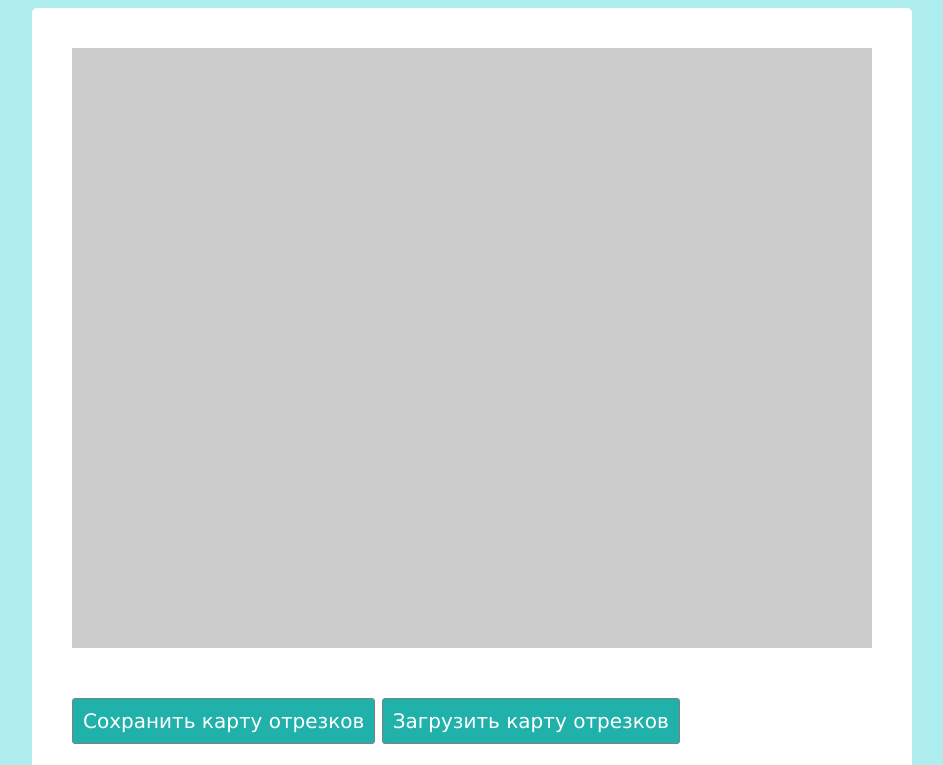
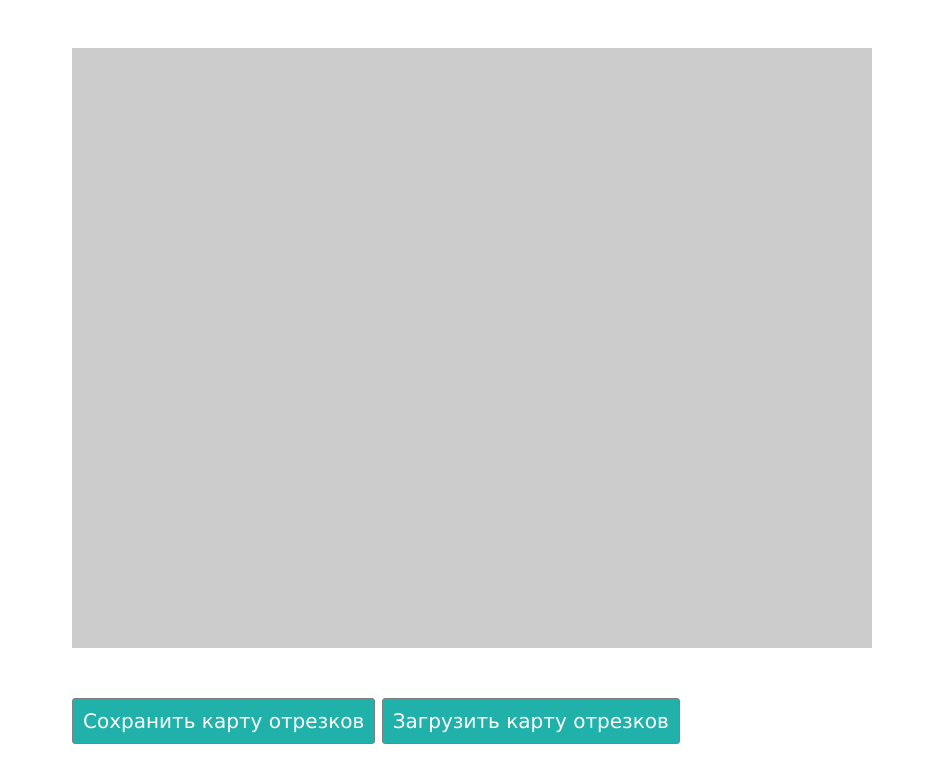
Before and after one commit to maxim218/graph-project, a website built with webpack: page static/index.html in a window 1280 px wide. Shown: the top 765 px of the page, without its empty margins (168-1111 px from the left). Built offline with nearby package versions, Linux system fonts and the light colour scheme.

Commit message:
Change background

```diff
--- a/static/index.html
+++ b/static/index.html
@@ -7,7 +7,7 @@
         body {
             font-family: Geneva, Arial, Helvetica, sans-serif;
             font-size: 20px;
-            background: #AFEEEE;
+            background: white;
         }
 
         #mainBox {
@@ -15,7 +15,6 @@
             width: 800px;
             height: 1280px;
             padding: 40px;
-            background: white;
             border-radius: 5px;
         }
 
```
